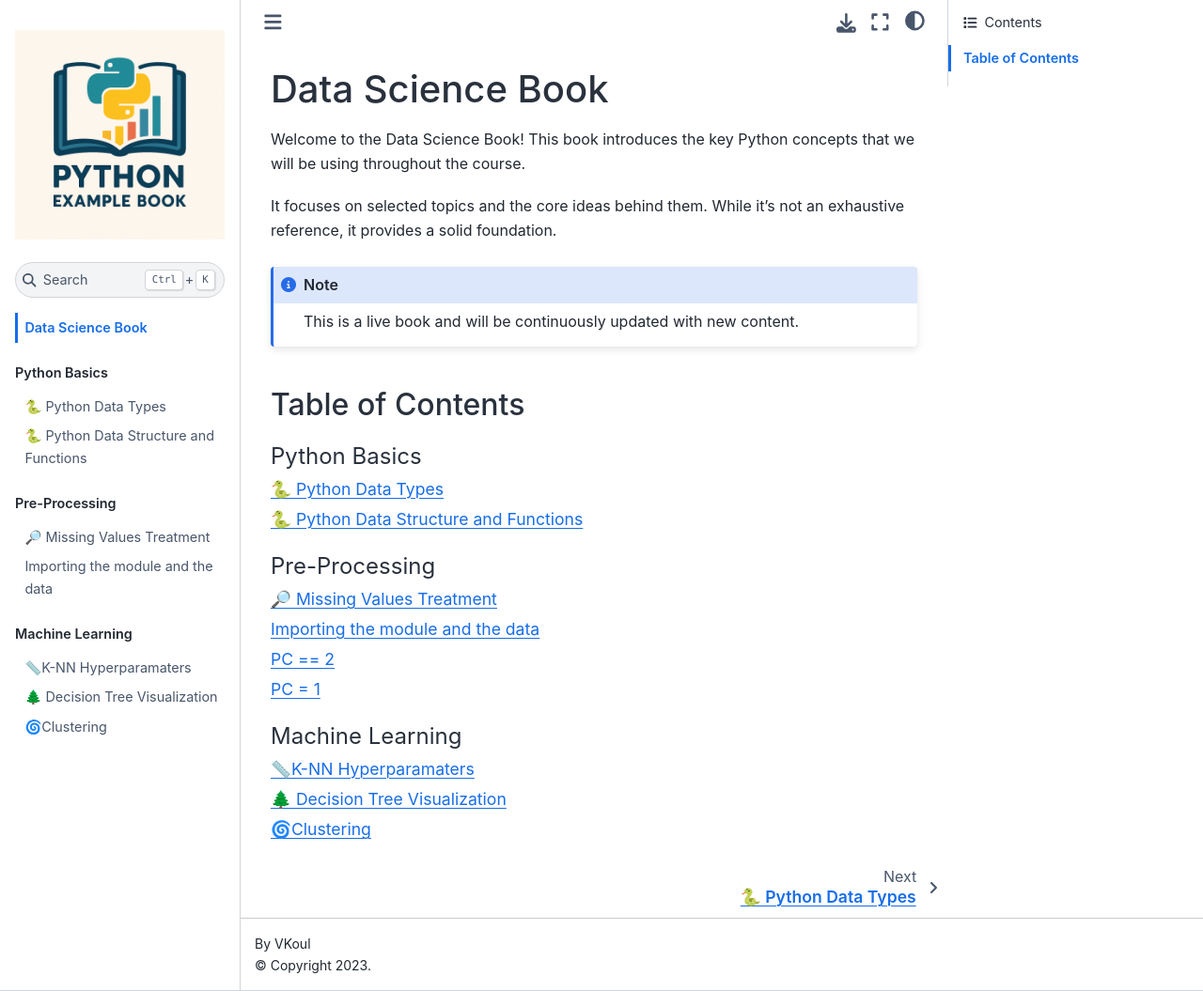
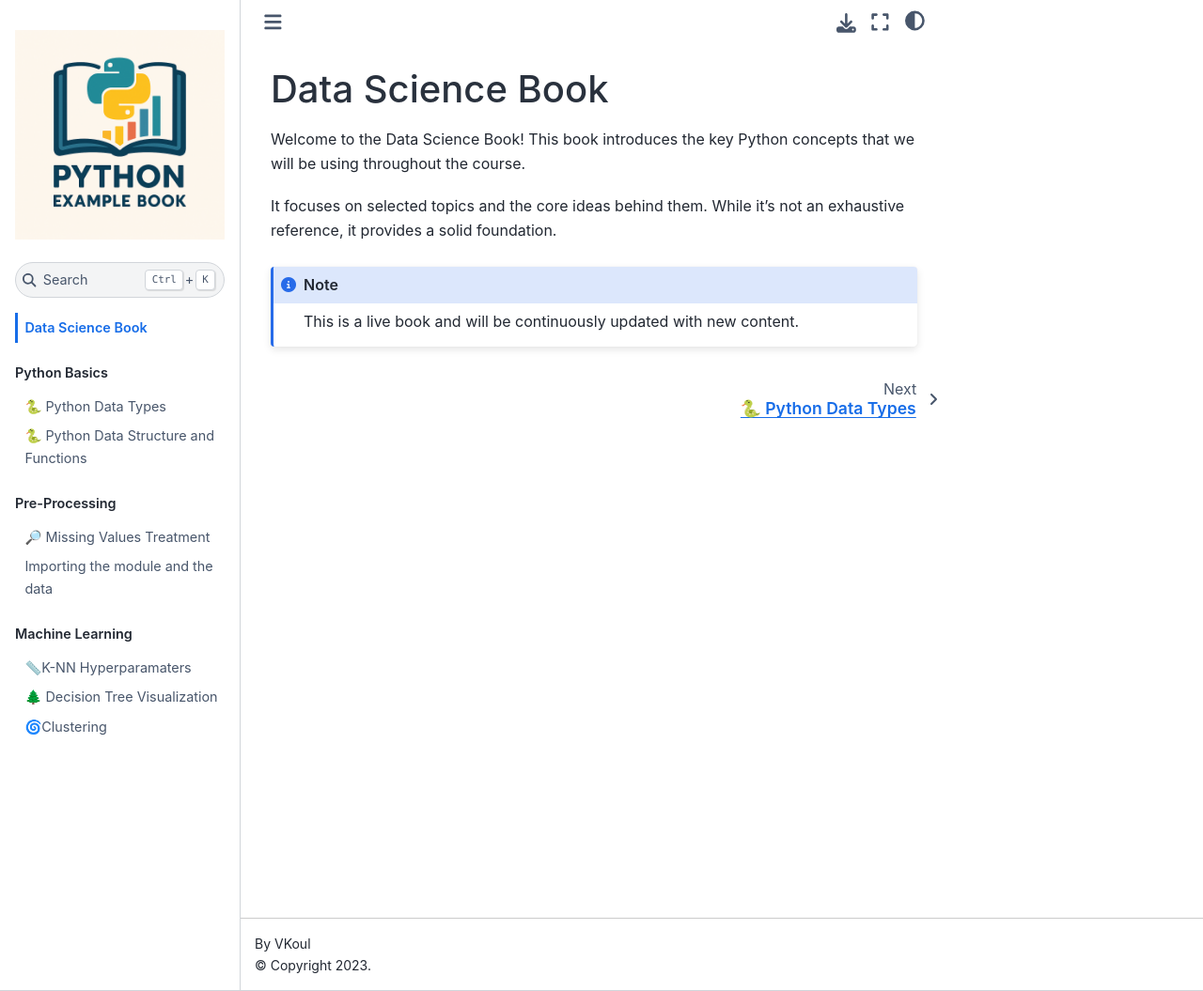
Before and after one commit to vkoul/dsbook, a Jupyter Book: the page built from book/intro.md, in a window 1280 px wide and 1055 px high. Shown: the whole window at 94% size. Built offline with Jupyter Book 1.0.4 settings and Sphinx 7.4.7 and the Sphinx Book theme 1.1.4, drawn with Linux system fonts in a browser that asks for light colours; pages that are not in the unit, such as notebooks, are missing from menus.

Commit message:
Remove Table of Contents from intro.md
Removed the Table of Contents section from the introduction.

````diff
--- a/book/intro.md
+++ b/book/intro.md
@@ -7,7 +7,3 @@ It focuses on selected topics and the core ideas behind them. While it’s not a
 :::{note}
 This is a live book and will be continuously updated with new content.
 :::
-
-## Table of Contents
-
-```{tableofcontents}
````
